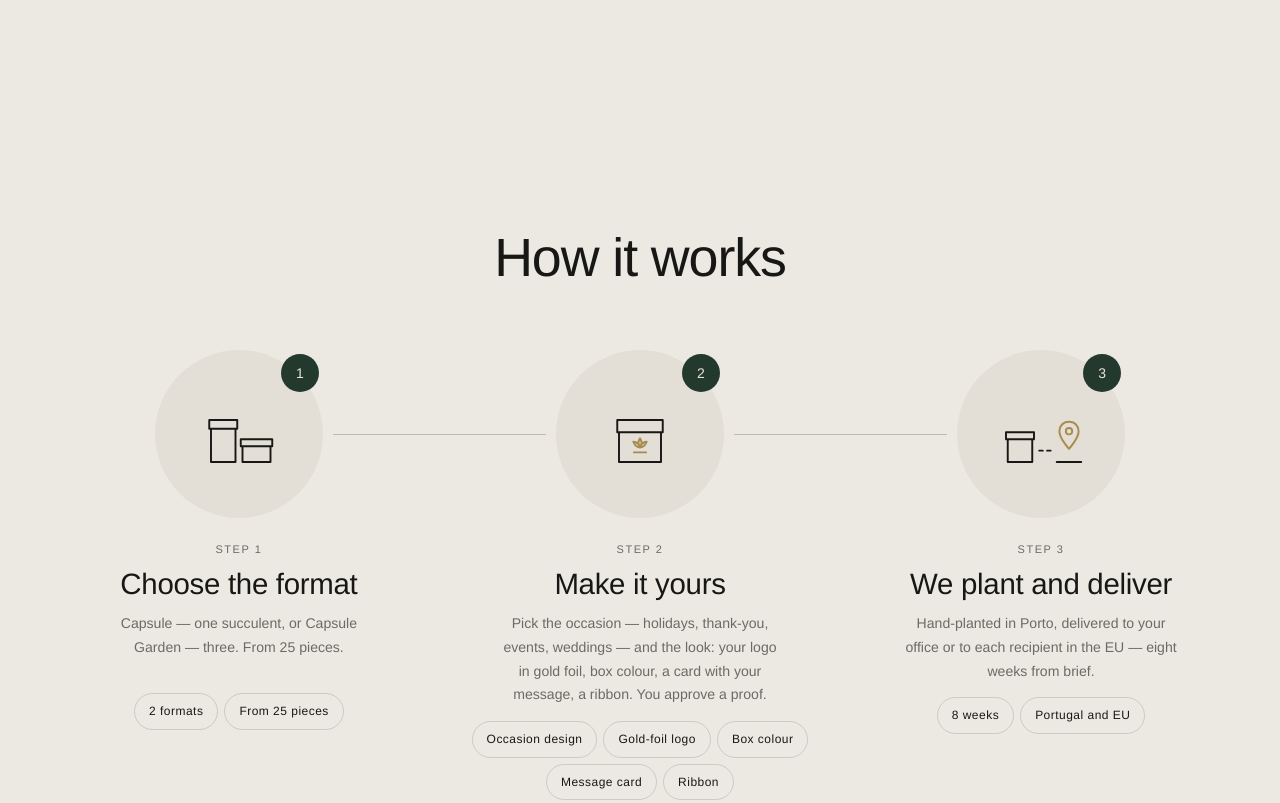
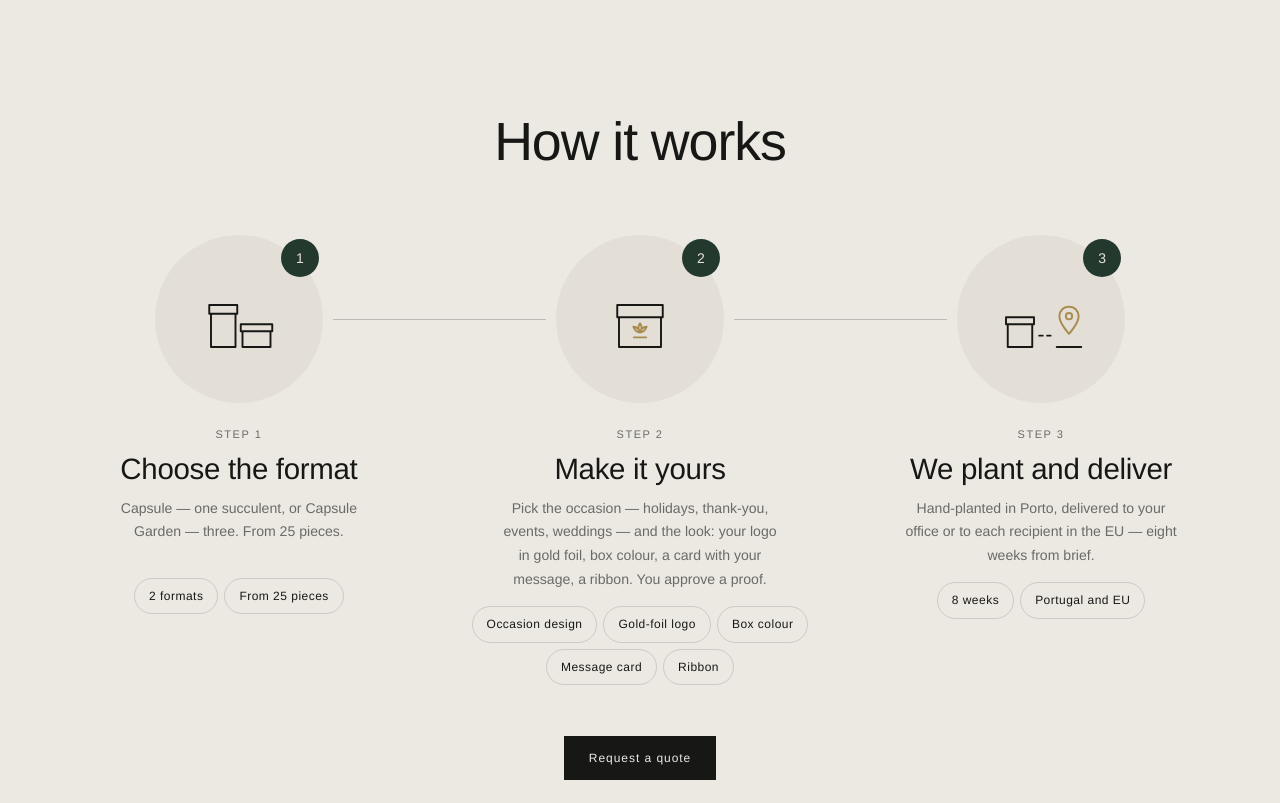
Before and after one commit to eremin1306/capsulent-site, a plain HTML site: page index.html in a window 1280 px wide. Shown: the part 3819-4622 px from the top of the page. Drawn offline with Linux system fonts and the light colour scheme.

Commit message:
Even section spacing
Co-Authored-By: Claude Opus 5.5 <noreply@anthropic.com>
Claude-Session: https://claude.ai/code/session_015KkesDsj6T91FkExvCpQM9

```diff
--- a/index.html
+++ b/index.html
@@ -373,7 +373,7 @@ footer.open .fgrid>div:not(:first-child){padding-top:20px}
     </div>
   </section>
 
-  <section class="band" id="how">
+  <section class="band" id="how" style="padding-top:0">
     <div class="wrap">
       <div class="head"><h2 data-i="howH"></h2></div>
       <ol class="steps">
```
